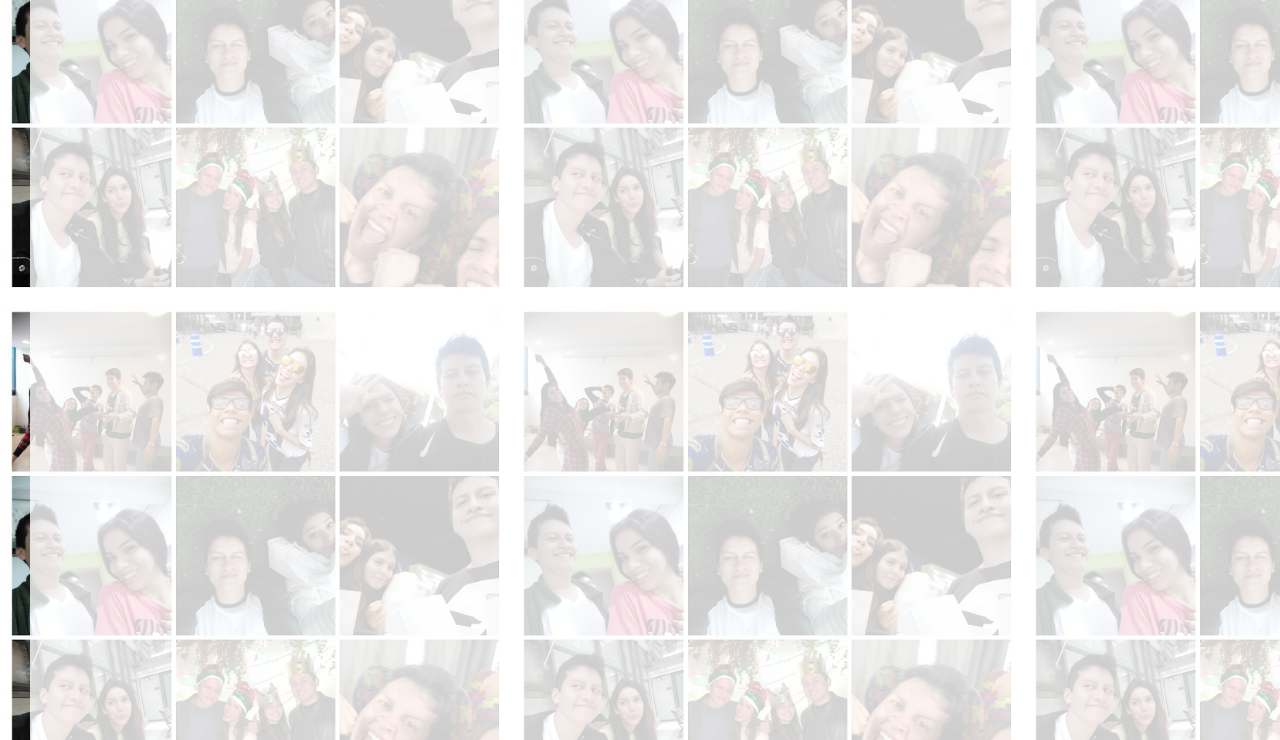
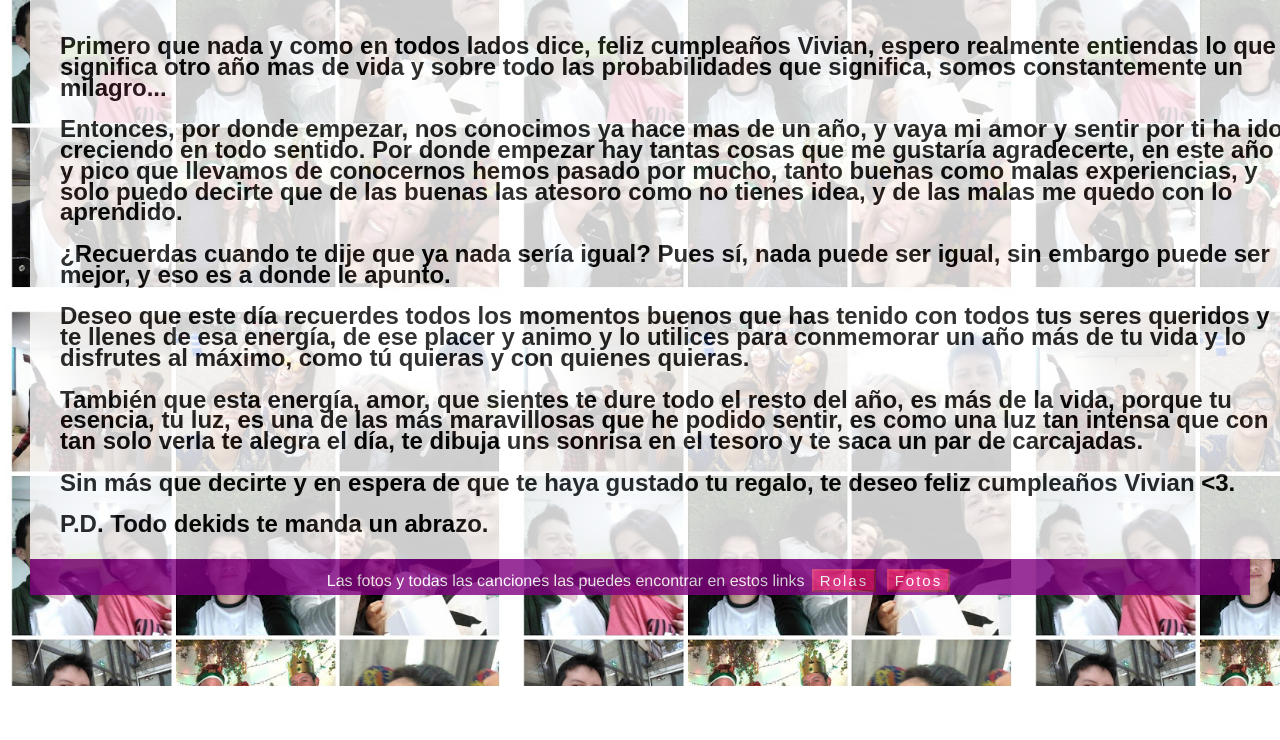
Before and after one commit to AxelGI/Vivian, a plain HTML site: page index.html in a window 1280 px wide. Shown: the part 212-952 px from the top of the page. After the commit the page ends 898 px from the top, so only its background shows below. Drawn offline with nearby package versions, Linux system fonts and the light colour scheme; a web font is replaced by a local one.

Commit message:
Mensaje cursi 10 y cmabios al footer

```diff
--- a/css/Vivian.css
+++ b/css/Vivian.css
@@ -40,8 +40,12 @@ nav{
 	padding-right: 10px;
 	display: inline;
 }
-#cursi{
-	font-size: 35px;
+footer{
+	background-color: purple;
+	width: auto;
+	height: auto;
+	text-align: center;
+	opacity: 0.8;
 }
 button{
 	background-color: #DD0F6D;
@@ -50,14 +54,17 @@ button{
 	color: white;
 	letter-spacing: 2px;
 }
-
+.foot{
+	margin:3px;
+	font-size: 15px;
+}
 #b1{
 	background-color: green;
 	border-color: black;
 }
 .principal{
 	background: white;
-	height: 1000px;
+	height: 650px;
 	width: 1290px;
 	opacity: 0.8;
 }
@@ -67,6 +74,13 @@ button{
 	width: 100%
 	display:flex;
 	flex-wrap: wrap;
+}
+#txt4{
+	text-align: left;
+	margin:15px;
+	width: auto;
+	height: 650px;
+	color: black;
 }
 #txt1{
 	text-align: left;
@@ -78,6 +92,8 @@ button{
 #txt2{
 	text-align: left;
 	margin:15px;
+	width: auto;
+	height: auto;
 	color: black;
 }
 #txt3{
--- a/index.html
+++ b/index.html
@@ -45,14 +45,14 @@
 		</ol>
 		</b>
 	</nav>
-
 </header>
 	<section class="principal">
 		<header>
-		 <div id="txt1"><h1>Aqui vamos con las palabras cursis...</h1></div>
-
-		 	<div id="txt1">
-		 		 <div id="cursi"> Primero que nada y como en todos lados dice, feliz cumpleaños Vivian, espero realmente entiendas lo que significa otro año mas de vida y sobre todo las probabilidades que significa, somos constantemente un milagro. <br> <br>Entonces, por donde empezar, nos conocimos ya hace mas de un año, y vaya mi amor y sentir por ti ha ido creciendo en todo sentido. Por donde empezar hay tantas cosas que me gustaría agradecerte, en este año y pico que llevamos de conocernos hemos pasado por mucho, tanto buenas como malas experiencias, y solo puedo decirte que de las buenas las atesoro como no tienes idea, y de las malas me quedo con lo aprendido.
+		 <div id="txt4"><h1>Aqui vamos con las palabras cursis...</h1>
+		  <div id="txt4">
+		 		 <h2> Primero que nada y como en todos lados dice, feliz cumpleaños Vivian, espero realmente entiendas lo que significa otro año mas de vida y sobre todo las probabilidades que significa, somos constantemente un milagro...
+		 		 	<br> <br>
+		 		 Entonces, por donde empezar, nos conocimos ya hace mas de un año, y vaya mi amor y sentir por ti ha ido creciendo en todo sentido. Por donde empezar hay tantas cosas que me gustaría agradecerte, en este año y pico que llevamos de conocernos hemos pasado por mucho, tanto buenas como malas experiencias, y solo puedo decirte que de las buenas las atesoro como no tienes idea, y de las malas me quedo con lo aprendido.
 		 			<br><br>
 				¿Recuerdas cuando te dije que ya nada sería igual? Pues sí, nada puede ser igual, sin embargo puede ser mejor, y eso es a donde le apunto.
 					<br><br>
@@ -60,16 +60,18 @@
 					<br><br>
 				También que esta energía, amor, que sientes te dure todo el resto del año, es más de la vida, porque tu esencia, tu luz, es una de las más maravillosas que he podido sentir, es como una luz tan intensa que con tan solo verla te alegra el día, te dibuja uns sonrisa en el tesoro y te saca un par de carcajadas.
 				<br><br>
-				Sin más que decirte y en espera de que te haya gustado tu regalo, te deseo feliz cumpleaños Vivian <3
+				Sin más que decirte y en espera de que te haya gustado tu regalo, te deseo feliz cumpleaños Vivian <3.
 				<br><br>
-				P.D. Todo dekids te manda un abrazo
-				</div>
+				P.D. Todo dekids te manda un abrazo.
+				</h2>
 		 	</div>
-		</header>
-	</section>
-
-	<section>
-
-	</section>
+		 </div>
+		 </header>
+    </section>
 </body>
+<footer>
+Las fotos y todas las canciones las puedes encontrar en estos links
+<button class="foot" onclick=location.href="https://spoti.fi/2ZUZbwR">Rolas</button>
+<button class="foot" onclick=href="https://bit.ly/2MX83wV">Fotos</button>
+</footer>
 </html>
```
Also changed, not shown: Vivian2.html (+5 -0 lines).
